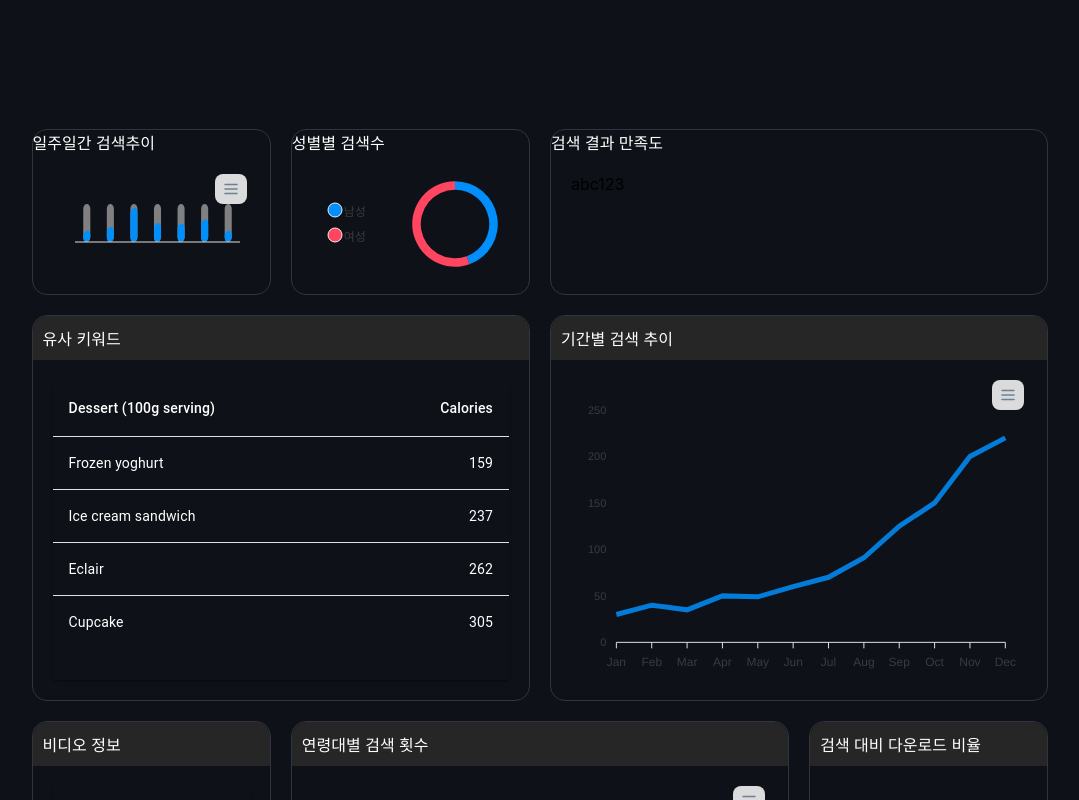
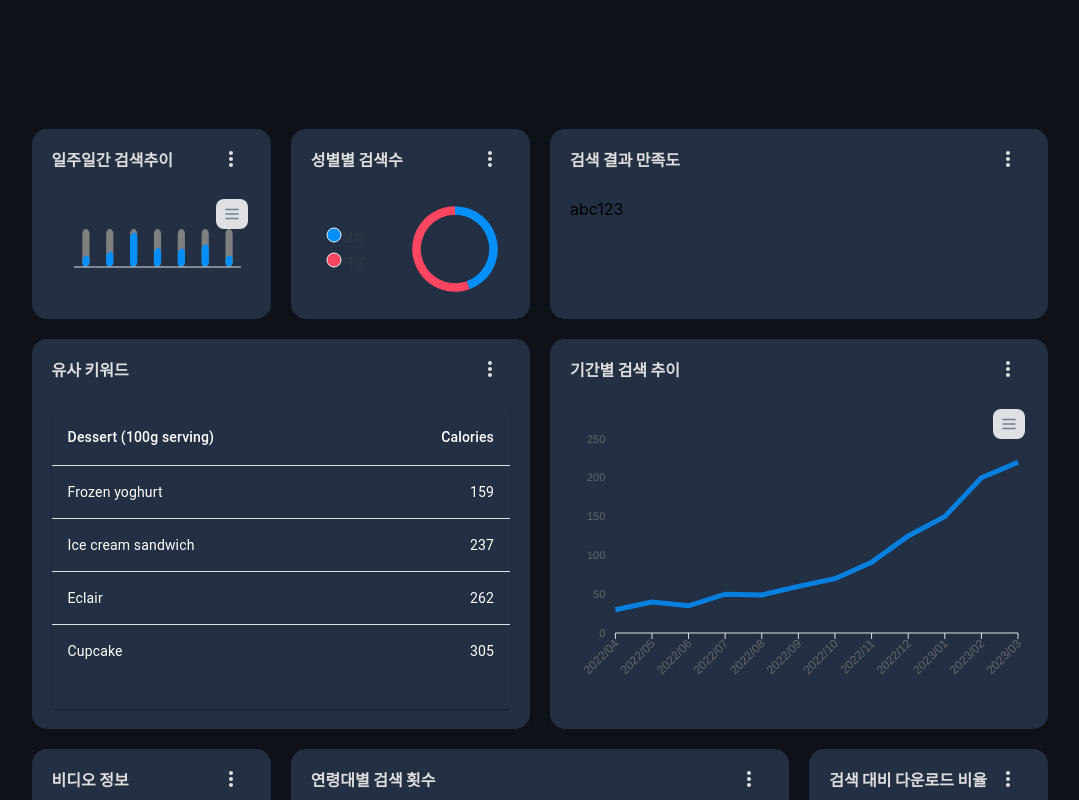
Before and after one commit to Jun0zo/IMAGE-GPT, a React (Create React App) app in the folder frontend/: page /search/1 in a window 1280 px wide. Shown: the part 800-1600 px from the top of the page, without its empty margins (100-1179 px from the left). Built offline with nearby package versions, Linux system fonts and the light colour scheme.

Commit message:
:style 통계화면 CSS 수정 #12

```diff
--- a/frontend/src/component/Search/ChartCard.jsx
+++ b/frontend/src/component/Search/ChartCard.jsx
@@ -1,11 +1,13 @@
-import { Box } from "@mui/material";
+import { Box, IconButton } from "@mui/material";
+import MoreVertIcon from "@mui/icons-material/MoreVert";
 
 const ChartCard = (props) => {
   const { sx, small_title, big_title, children } = props;
   return (
     <Box
       sx={{
-        border: "1px solid #30363d",
+        // border: "1px solid #30363d",
+        backgroundColor: "#233044",
         borderRadius: "15px",
       }}
     >
@@ -15,12 +17,20 @@ const ChartCard = (props) => {
           sx={{
             borderTopLeftRadius: "15px",
             borderTopRightRadius: "15px",
-            color: "white",
-            backgroundColor: "#262626",
-            padding: "10px",
+            padding: "10px 20px 0px 20px",
+            fontWeight: "800",
+            color: "#dedede",
+            display: "flex",
+            justifyContent: "space-between",
+            // backgroundColor: "#262626",
           }}
         >
-          {big_title}
+          <Box sx={{ display: "flex", alignItems: "center" }}>{big_title}</Box>
+          <Box>
+            <IconButton aria-label="more">
+              <MoreVertIcon sx={{ color: "#dedede" }} />
+            </IconButton>
+          </Box>
         </Box>
       ) : null}
       <Box sx={{ padding: "20px", height: "100%", ...sx }}>{children}</Box>
--- a/frontend/src/component/Search/OverviewChart.jsx
+++ b/frontend/src/component/Search/OverviewChart.jsx
@@ -26,7 +26,11 @@ const rows = [
 const KeywordTable = () => {
   return (
     <TableContainer
-      sx={{ height: "100%", backgroundColor: "#0e1117" }}
+      sx={{
+        height: "100%",
+        color: "#949aa3",
+        backgroundColor: "rgba(0,0,0,0)",
+      }}
       component={Paper}
     >
       <Table aria-label="simple table">
@@ -133,25 +137,49 @@ const SearchTrendByPeriodChart = () => {
           show: false,
         },
       },
-
       grid: {
         show: false,
       },
       xaxis: {
         categories: [
-          "Jan",
-          "Feb",
-          "Mar",
-          "Apr",
-          "May",
-          "Jun",
-          "Jul",
-          "Aug",
-          "Sep",
-          "Oct",
-          "Nov",
-          "Dec",
+          "2022/04",
+          "2022/05",
+          "2022/06",
+          "2022/07",
+          "2022/08",
+          "2022/09",
+          "2022/10",
+          "2022/11",
+          "2022/12",
+          "2023/01",
+          "2023/02",
+          "2023/03",
         ],
+        labels: {
+          style: {
+            colors: [
+              "#666666",
+              "#666666",
+              "#666666",
+              "#666666",
+              "#666666",
+              "#666666",
+              "#666666",
+              "#666666",
+              "#666666",
+              "#666666",
+              "#666666",
+              "#666666",
+            ],
+          },
+        },
+      },
+      yaxis: {
+        labels: {
+          style: {
+            colors: ["#666666"],
+          },
+        },
       },
     },
     series: [
@@ -335,19 +363,19 @@ const OverviewChart = () => {
       <Grid container sx={{ width: "81%" }}>
         <Grid item xs={12} lg={3} sx={{ padding: "10px" }}>
           {/* SearchTrendWeeklyChart */}
-          <ChartCard small_title="일주일간 검색추이" sx={{ height: "100px" }}>
+          <ChartCard big_title="일주일간 검색추이" sx={{ height: "100px" }}>
             <SearchTrendWeeklyChart />
           </ChartCard>
         </Grid>
         <Grid item xs={12} lg={3} sx={{ padding: "10px" }}>
           {/* SearchByGenderChart */}
-          <ChartCard small_title="성별별 검색수" sx={{ height: "100px" }}>
+          <ChartCard big_title="성별별 검색수" sx={{ height: "100px" }}>
             <SearchByGenderChart />
           </ChartCard>
         </Grid>
         <Grid item xs={12} lg={6} sx={{ padding: "10px" }}>
           {/* SearchSatisfaction */}
-          <ChartCard small_title="검색 결과 만족도" sx={{ height: "100px" }}>
+          <ChartCard big_title="검색 결과 만족도" sx={{ height: "100px" }}>
             abc123
           </ChartCard>
         </Grid>
```
